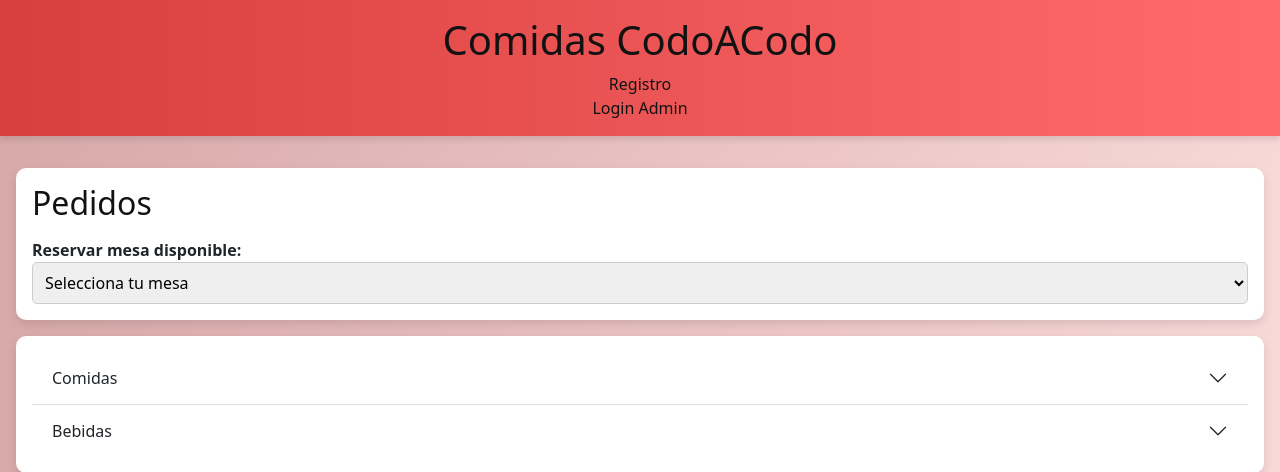
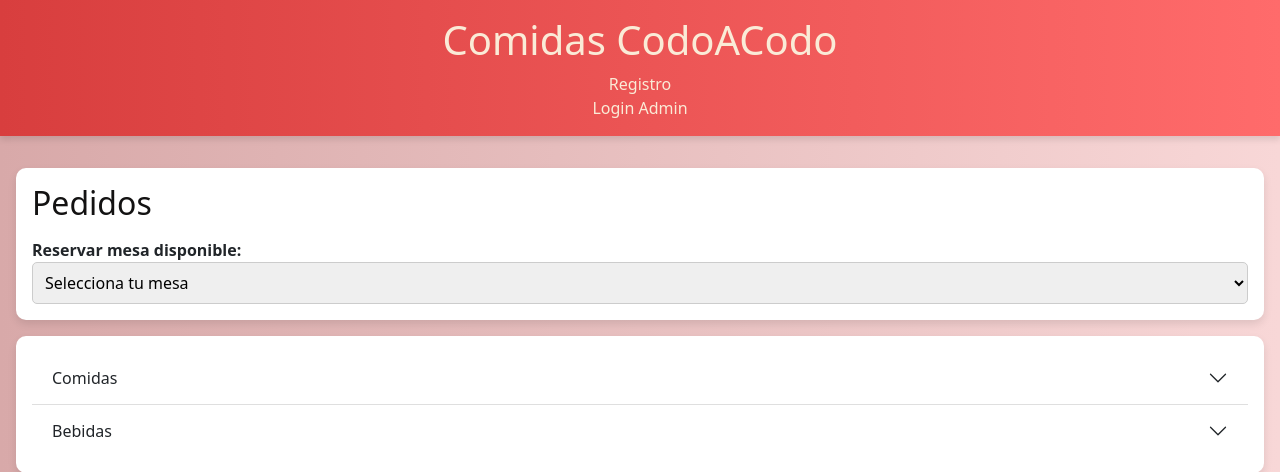
Before and after one commit to GrupoDjango8/Grupo-8, a Django app: page /webGOcho/ in a window 1280 px wide. Shown: the top 472 px of the page. Run offline with Django 5.2, Linux system fonts and the light colour scheme; data that the repository does not hold is empty.

Commit message:
Modifique estilos de los "a"

```diff
--- a/grupo8Trabajo/webGOcho/static/webGOcho/styles/base.css
+++ b/grupo8Trabajo/webGOcho/static/webGOcho/styles/base.css
@@ -34,7 +34,7 @@ section:hover {
 
 a {
     text-decoration: none !important;
-    color: #131212 !important;
+    color: antiquewhite!important;
 }
 
 a:hover{
```
